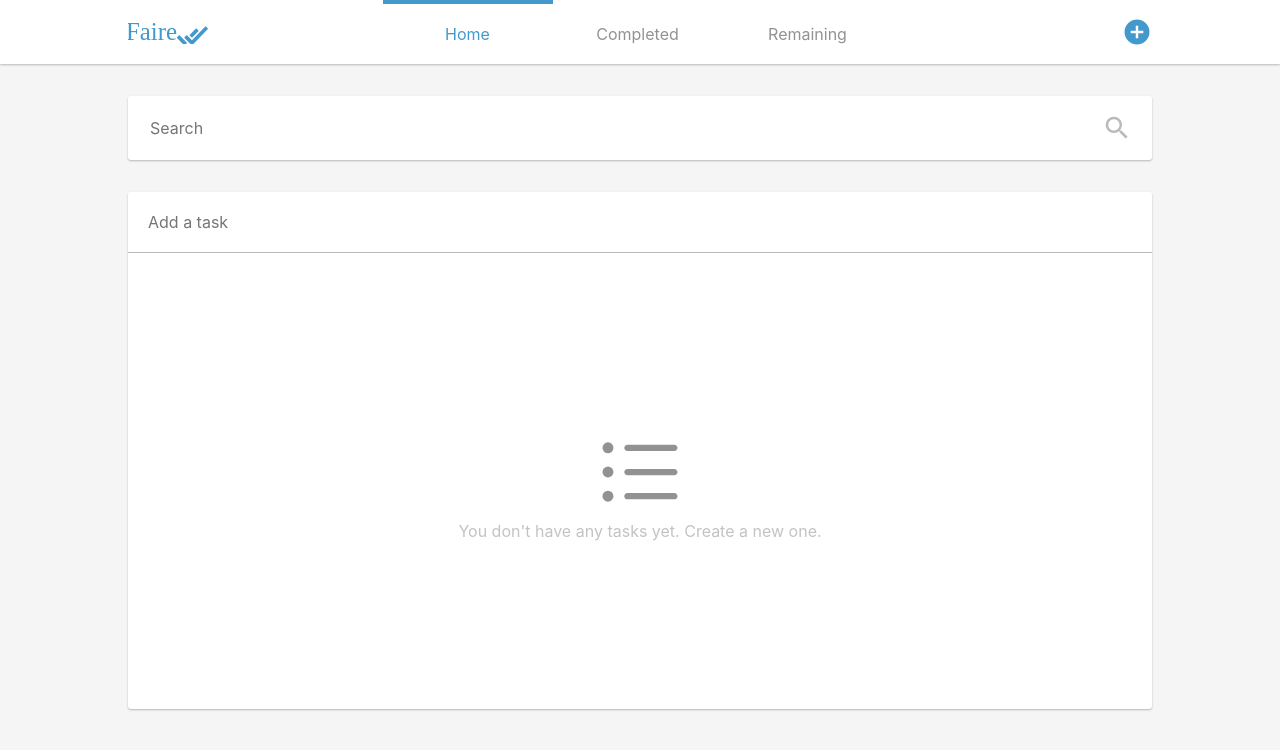
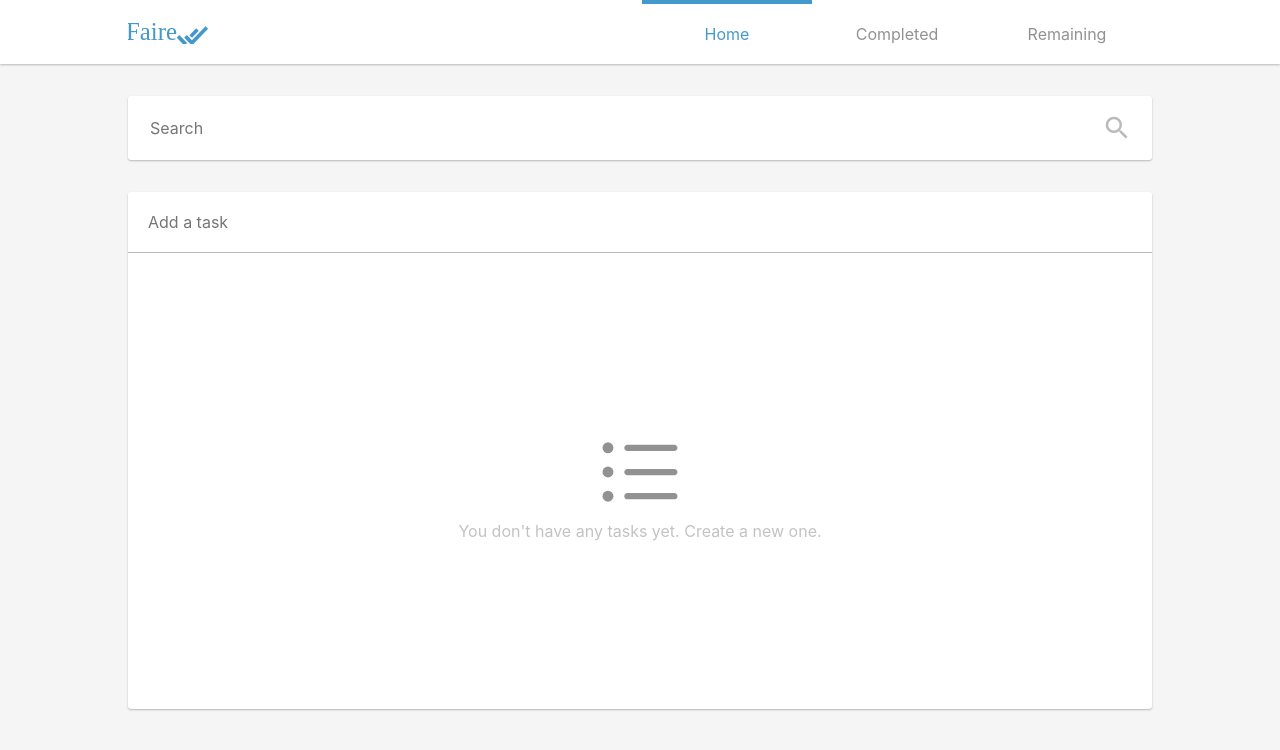
Before and after one commit to nishanbajracharya/faire-svelte, a Svelte app: page / in a window 1280 px wide. Shown: the top 750 px of the page. Built offline with nearby package versions, Linux system fonts and the light colour scheme.

Commit message:
Hide add icon button

```diff
--- a/src/views/Main.svelte
+++ b/src/views/Main.svelte
@@ -73,7 +73,7 @@
         6.206a.403.403 0 0 1 .299-.131c.112 0 .224.046.299.13l1.85 1.963z" />
     </svg>
     <TabBar />
-    <IconButton name="add_circle" iconClassName="blue" />
+    <!--<IconButton name="add_circle" iconClassName="blue" />-->
   </Container>
 </div>
 <div class="main-container">
```
